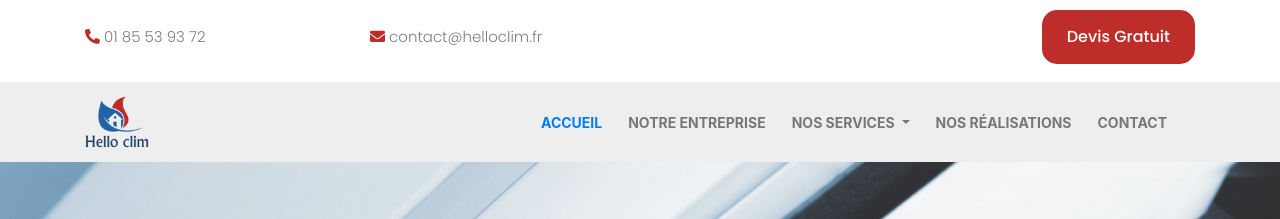
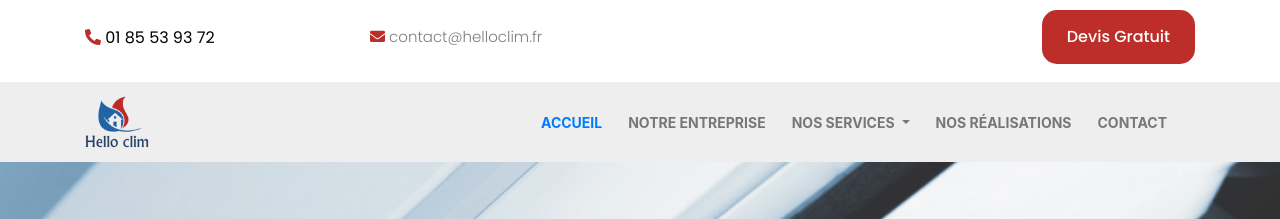
Before and after one commit to ejezie/pompe-a-chaleur-91.com, a Jekyll site: the page built from src/accueil.html, in a window 1280 px wide. Shown: the top 219 px of the page. Built offline with Jekyll 4.4.1, drawn with Linux system fonts in a browser that asks for light colours; some web fonts are replaced.

Commit message:
Update top.html

```diff
--- a/src/_includes/top.html
+++ b/src/_includes/top.html
@@ -2,9 +2,9 @@
     <div class="container">
         <div class="row wrap">
             <div class="col-sm-6" >
-                <div class="row">
+                <div class="row content">
                     <div class="col-sm-6">
-                        <p><i class="fas fa-phone-alt"></i> {{ site.data.company.phones[0] }}</p>
+                        <a href="tel:{{ site.data.company.phones[1] }}" style="color: black;"> <i class="fas fa-phone-alt" style="color: #bd2e2b;"></i> {{ site.data.company.phones[0] }}</a>
                     </div>
                     <div class="col-sm-6">
                         <p><i class="fas fa-envelope"></i> {{ site.data.company.emails[0] }}</p>
@@ -12,7 +12,7 @@
                 </div>
             </div>
             <div class="col-sm-6">
-                <p class="text-right"><a href="% link devis.html %}" class="button btn"  >Devis Gratuit</a></p>
+                <p class="text-right"><a href="{% link devis.html %}" class="button btn"  >Devis Gratuit</a></p>
             </div>
         </div>
     </div>
```
